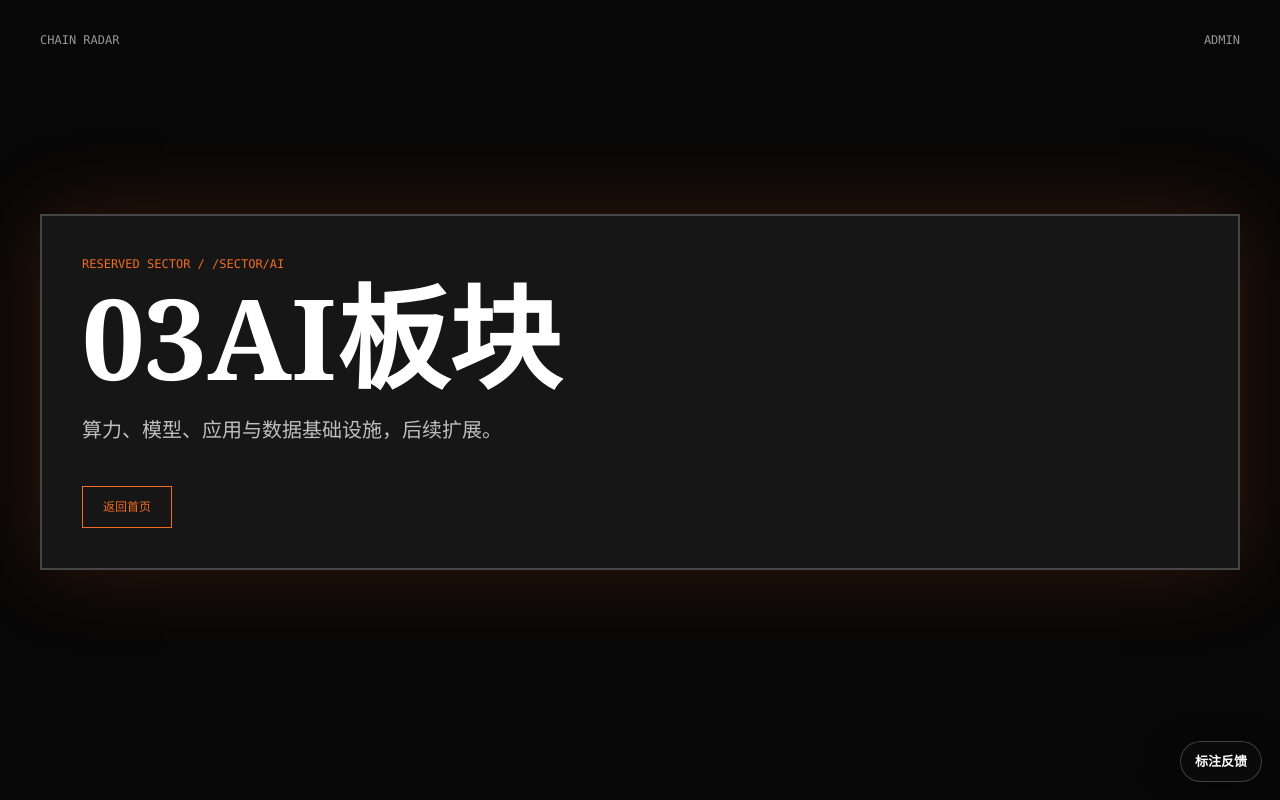
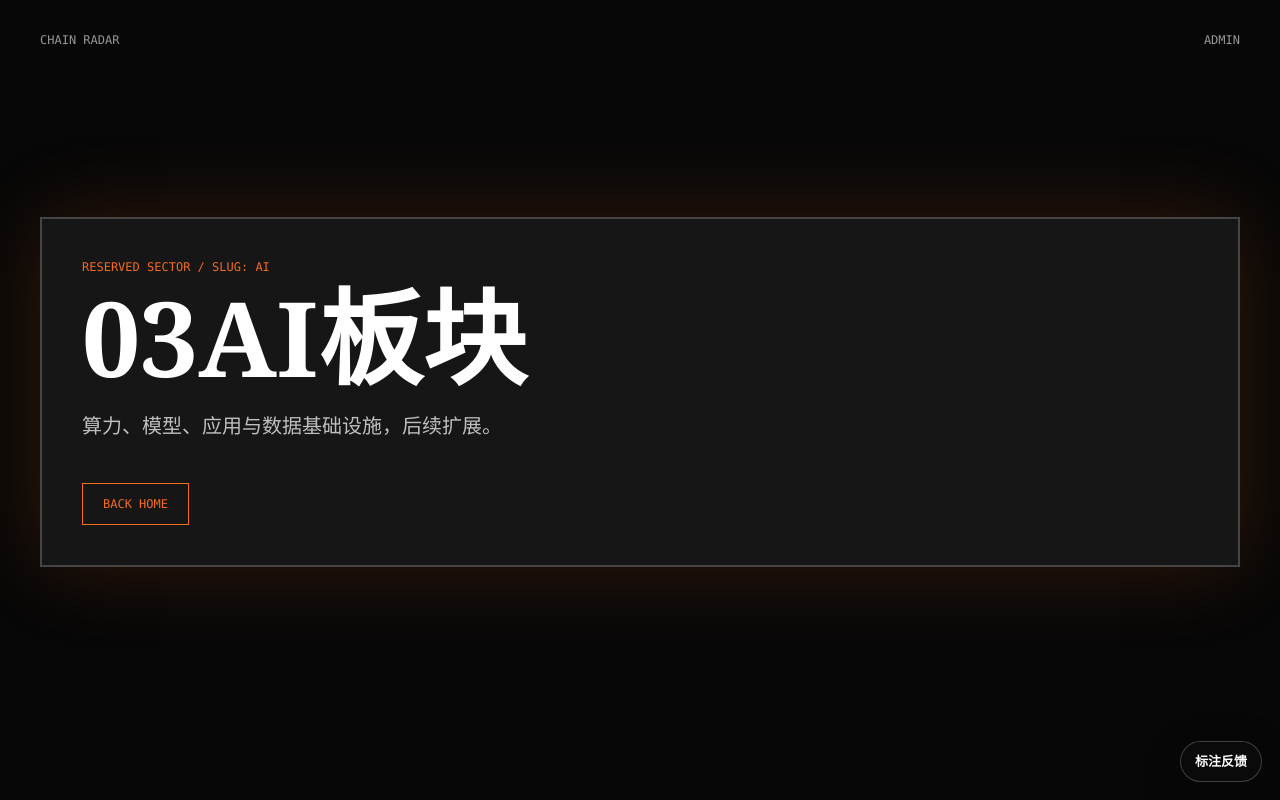
Before and after one commit to muxinhao910-lab/260608-, a Next.js app: page /sector/ai in a window 1280 px wide. Built offline with nearby package versions, Linux system fonts and the light colour scheme.

Commit message:
Phase 0 function fix

```diff
--- a/src/app/admin/builder/page.tsx
+++ b/src/app/admin/builder/page.tsx
@@ -4,9 +4,12 @@ export default function AdminBuilderPage() {
   return (
     <main className="admin-route-card">
       <p>WEB BUILDER V3</p>
-      <h1>首页可视化搭建器入口</h1>
-      <span>Builder V3 直接在首页 `/` 右下角进入。这里保留为后台管理入口，路由切换不会卸载后台 layout。</span>
-      <Link href="/">打开首页 Builder</Link>
+      <h1>Builder 与 Admin 分工</h1>
+      <span>
+        Builder / 开发者模式负责页面视觉布局、基础组件添加、拖动位置、缩放尺寸，以及按钮、文字、图片编辑。
+        Admin 后台负责内容数据、产业板块、公司资料、信息卡片和可信度规则维护。Admin 不做拖拽页面搭建。
+      </span>
+      <Link href="/?builder=1">打开首页开发者模式</Link>
     </main>
   );
 }
--- a/src/app/admin/dashboard/page.tsx
+++ b/src/app/admin/dashboard/page.tsx
@@ -41,12 +41,13 @@ export default function AdminDashboard() {
   const { data, update, reset } = useSiteDataStore();
   const [tab, setTab] = useState<AdminTab>("home");
   const [message, setMessage] = useState("");
+  const shouldRequireLogin = process.env.NODE_ENV === "production";
 
   useEffect(() => {
-    if (!isAdminLoggedIn()) {
+    if (shouldRequireLogin && !isAdminLoggedIn()) {
       router.replace("/admin/login");
     }
-  }, [router]);
+  }, [router, shouldRequireLogin]);
 
   function save(next: SiteData, text = "已保存") {
     update(next);
--- a/src/app/admin/layout.tsx
+++ b/src/app/admin/layout.tsx
@@ -16,12 +16,13 @@ export default function AdminLayout({ children }: { children: React.ReactNode })
   const pathname = usePathname();
   const router = useRouter();
   const isLogin = pathname === "/admin/login";
+  const shouldRequireLogin = process.env.NODE_ENV === "production";
 
   useEffect(() => {
-    if (!isLogin && !isAdminLoggedIn()) {
+    if (!isLogin && shouldRequireLogin && !isAdminLoggedIn()) {
       router.replace("/admin/login");
     }
-  }, [isLogin, router]);
+  }, [isLogin, router, shouldRequireLogin]);
 
   if (isLogin) {
     return children;
@@ -33,7 +34,12 @@ export default function AdminLayout({ children }: { children: React.ReactNode })
         <Link className="admin-shell-logo" href="/admin/dashboard">Admin</Link>
         <nav>
           {adminLinks.map((item) => (
-            <Link className={pathname === item.href ? "is-active" : ""} href={item.href} key={item.href}>
+            <Link
+              aria-current={pathname === item.href || pathname.startsWith(`${item.href}/`) ? "page" : undefined}
+              className={pathname === item.href || pathname.startsWith(`${item.href}/`) ? "is-active" : ""}
+              href={item.href}
+              key={item.href}
+            >
               {item.label}
             </Link>
           ))}
--- a/src/app/admin/page.tsx
+++ b/src/app/admin/page.tsx
@@ -8,7 +8,7 @@ export default function AdminIndex() {
   const router = useRouter();
 
   useEffect(() => {
-    router.replace(isAdminLoggedIn() ? "/admin/dashboard" : "/admin/login");
+    router.replace(process.env.NODE_ENV !== "production" || isAdminLoggedIn() ? "/admin/dashboard" : "/admin/login");
   }, [router]);
 
   return <main className="min-h-screen bg-[#050505]" />;
--- a/src/app/globals.css
+++ b/src/app/globals.css
@@ -115,6 +115,7 @@ body {
 
 .grid-card,
 .sector-button {
+  cursor: pointer;
   will-change: transform, opacity, background-color, color;
 }
 
@@ -2320,8 +2321,10 @@ body {
   color: #111111;
   background: #f36b21;
   box-shadow: 0 18px 44px rgba(0, 0, 0, .28);
+  cursor: pointer;
   font-size: 14px;
   font-weight: 900;
+  pointer-events: auto;
 }
 
 .wbv3-shell {
--- a/src/app/sector/[slug]/page.tsx
+++ b/src/app/sector/[slug]/page.tsx
@@ -7,6 +7,7 @@ import { RobotRadarModel } from "@/components/RobotRadarModel";
 import {
   type CompanyRecord,
   type InfoCardRecord,
+  type SectorRecord,
   useSiteDataStore
 } from "@/lib/cms-store";
 import { sourceTypeLabels, type ChainSegment } from "@/lib/radar-data";
@@ -21,8 +22,11 @@ const stageStyles: Record<CompanyRecord["currentStage"], string> = {
 export default function SectorPage() {
   const params = useParams<{ slug: string }>();
   const { data } = useSiteDataStore();
-  const sector = data.sectors.find((item) => item.slug === params.slug) ?? data.sectors[0];
-  const sectorCompanies = data.companies.filter((company) => company.sectorId === sector.id);
+  const slug = params.slug;
+  const requestedSector = data.sectors.find((item) => item.slug === slug);
+  const sector = requestedSector ?? data.sectors[0];
+  const isRoboticsSector = requestedSector?.id === "robotics";
+  const sectorCompanies = isRoboticsSector ? data.companies.filter((company) => company.sectorId === sector.id) : [];
   const [query, setQuery] = useState("");
   const [activeCode, setActiveCode] = useState(sectorCompanies[0]?.stockCode ?? "");
   const [activeSegment, setActiveSegment] = useState<ChainSegment | "全部">("全部");
@@ -60,6 +64,14 @@ export default function SectorPage() {
       setActiveCode(searchedCompanies[0].stockCode);
     }
   }, [searchedCompanies]);
+
+  if (!requestedSector) {
+    return <SectorPlaceholder sector={undefined} slug={slug} />;
+  }
+
+  if (sector.id !== "robotics") {
+    return <SectorPlaceholder sector={sector} slug={slug} />;
+  }
 
   if (sector.id !== "robotics") {
     return (
@@ -151,6 +163,28 @@ function TopBar() {
       <Link className="hover:text-[#f36b21]" href="/">CHAIN RADAR</Link>
       <Link className="hover:text-[#f36b21]" href="/admin/dashboard">ADMIN</Link>
     </div>
+  );
+}
+
+function SectorPlaceholder({ sector, slug }: { sector?: SectorRecord; slug: string }) {
+  return (
+    <main className="min-h-screen bg-[#070707] px-5 py-8 text-white md:px-10" data-review-page={`sector-${slug}`}>
+      <TopBar />
+      <section className="mx-auto grid min-h-[78vh] max-w-7xl place-items-center">
+        <div className="w-full border-2 border-white/20 bg-white/[.06] p-6 shadow-[0_0_80px_rgba(243,107,33,.18)] md:p-10">
+          <p className="font-mono text-xs uppercase tracking-normal text-[#f36b21]">reserved sector / slug: {slug}</p>
+          <h1 className="mt-5 font-serif text-[14vw] font-black leading-[.8] tracking-normal md:text-[104px]">
+            {sector ? `${sector.number}${sector.title}` : "Reserved Sector"}
+          </h1>
+          <p className="mt-8 max-w-3xl text-xl leading-relaxed text-white/72">
+            {sector?.summary ?? "This sector route exists as a Phase 0 placeholder. Detailed content can be added later from Admin data."}
+          </p>
+          <Link className="mt-10 inline-block border border-[#f36b21] px-5 py-3 font-mono text-xs uppercase tracking-normal text-[#f36b21] hover:bg-[#f36b21] hover:text-black" href="/">
+            Back home
+          </Link>
+        </div>
+      </section>
+    </main>
   );
 }
 
--- a/src/components/builder-v3/WebBuilderProvider.tsx
+++ b/src/components/builder-v3/WebBuilderProvider.tsx
@@ -54,6 +54,7 @@ export function WebBuilderProvider({ children }: { children: ReactNode }) {
     setPages(getStoredPages());
     if (new URLSearchParams(window.location.search).get("builder") === "1") {
       setIsBuilderOpen(true);
+      setStatus("开发者模式已打开。");
     }
   }, []);
 
@@ -91,7 +92,10 @@ export function WebBuilderProvider({ children }: { children: ReactNode }) {
       selectedElement,
       isBuilderOpen,
       status,
-      openBuilder: () => setIsBuilderOpen(true),
+      openBuilder: () => {
+        setIsBuilderOpen(true);
+        setStatus("开发者模式已打开。");
+      },
       closeBuilder: () => {
         setIsBuilderOpen(false);
         setSelectedId(null);
--- a/src/components/builder-v3/WebBuilderShell.tsx
+++ b/src/components/builder-v3/WebBuilderShell.tsx
@@ -16,7 +16,7 @@ export function WebBuilderShell() {
 
   if (!builder.isBuilderOpen) {
     return process.env.NODE_ENV !== "production" ? (
-      <button className="wbv3-dev-button" type="button" onClick={builder.openBuilder}>
+      <button aria-label="打开开发者模式" aria-pressed={builder.isBuilderOpen} className="wbv3-dev-button" title="打开开发者模式" type="button" onClick={builder.openBuilder}>
         开发者模式
       </button>
     ) : null;
--- a/src/lib/cms-store.ts
+++ b/src/lib/cms-store.ts
@@ -140,12 +140,12 @@ export const defaultSiteData: SiteData = {
       status: "reserved"
     },
     {
-      id: "optical-module",
+      id: "optical",
       order: 4,
       number: "04",
       title: "光模块板块",
-      slug: "optical-module",
-      path: "/sector/optical-module",
+      slug: "optical",
+      path: "/sector/optical",
       summary: "光芯片、光器件、光模块、交换机链条，后续扩展为光通信研究雷达。",
       status: "reserved"
     }
@@ -199,8 +199,29 @@ export const defaultSiteData: SiteData = {
   }))
 };
 
+function normalizeSiteData(data: SiteData): SiteData {
+  return {
+    ...data,
+    sectors: data.sectors.map((sector) => {
+      if (sector.id === "optical-module" || sector.slug === "optical-module" || sector.number === "04") {
+        return { ...sector, id: sector.id === "optical-module" ? "optical" : sector.id, slug: "optical", path: "/sector/optical" };
+      }
+      if (sector.id === "robotics" || sector.slug === "robotics" || sector.number === "01") {
+        return { ...sector, slug: "robotics", path: "/sector/robotics" };
+      }
+      if (sector.id === "semiconductor" || sector.slug === "semiconductor" || sector.number === "02") {
+        return { ...sector, slug: "semiconductor", path: "/sector/semiconductor" };
+      }
+      if (sector.id === "ai" || sector.slug === "ai" || sector.number === "03") {
+        return { ...sector, slug: "ai", path: "/sector/ai" };
+      }
+      return sector;
+    })
+  };
+}
+
 function cloneDefault(): SiteData {
-  return JSON.parse(JSON.stringify(defaultSiteData)) as SiteData;
+  return normalizeSiteData(JSON.parse(JSON.stringify(defaultSiteData)) as SiteData);
 }
 
 export function getSiteData(): SiteData {
@@ -217,7 +238,7 @@ export function getSiteData(): SiteData {
     return seeded;
   }
   try {
-    return JSON.parse(raw) as SiteData;
+    return normalizeSiteData(JSON.parse(raw) as SiteData);
   } catch {
     const seeded = cloneDefault();
     window.localStorage.setItem(STORE_KEY, JSON.stringify(seeded));
```
Also changed, not shown: src/app/page.tsx (+3 -17 lines), 1 other file (tests, documents, lock files or other folders).
